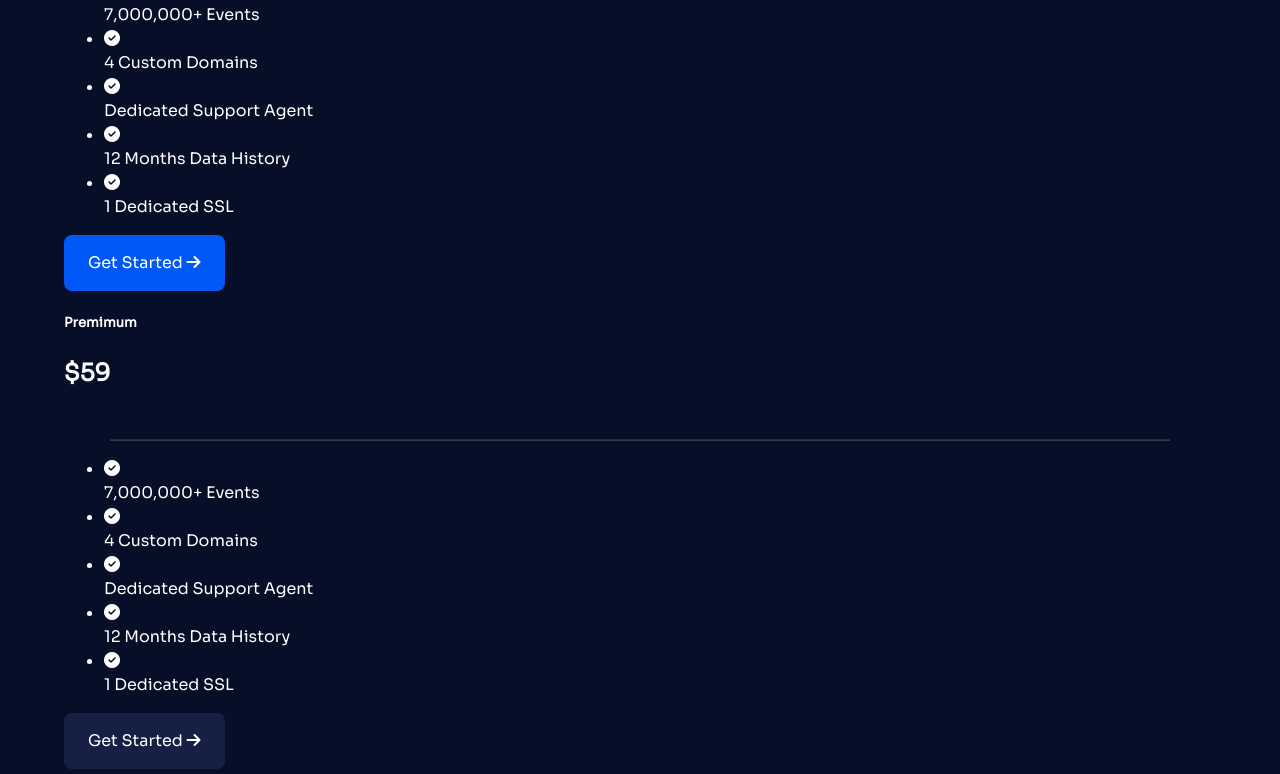
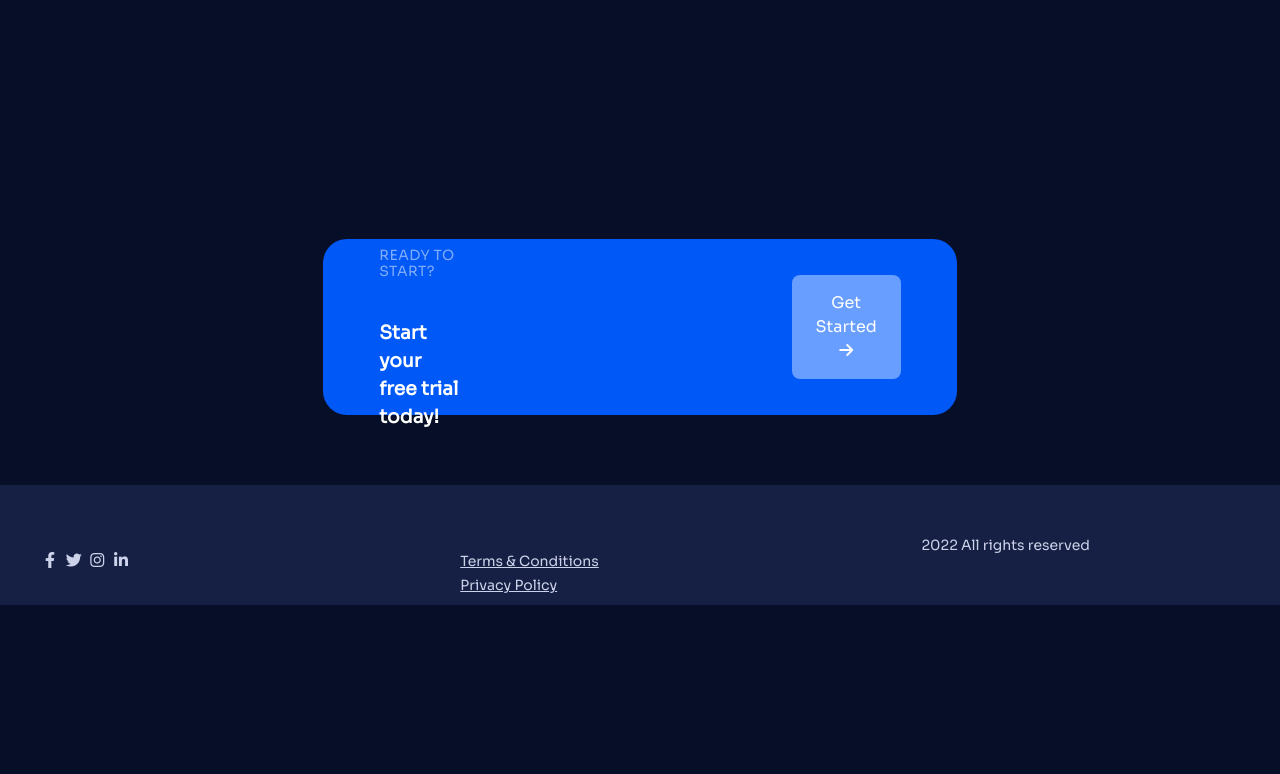
Before and after one commit to StasiS-web/Safia-Landing-Page, a plain HTML site: page safia-website/index.html in a window 1280 px wide. Shown: the part 5326-6100 px from the top of the page. After the commit the page ends 5931 px from the top, so only its background shows below. Drawn offline with Linux system fonts and the light colour scheme; files whose address does not match are found by name.

Commit message:
style price plan & footer sections

```diff
--- a/safia-website/styles/main.css
+++ b/safia-website/styles/main.css
@@ -9,6 +9,7 @@
   --space-cadet-color: #162044;
   --line-color: #4E5A85;
   --cornflower-blue: #689EFF;
+  --oxford-blue: #081131;
 
   --font-name: 'Sora', sans-serif;
 }
@@ -284,7 +285,6 @@
   background-color: var(--clr-blue);
 }
 
-
 #features .box .box-container{
   margin-top: 96px;
   border-radius: 24px;
@@ -368,8 +368,252 @@
   padding: 70px 64px;
 }
 
+.subheading-title{
+  margin-left: 40px;
+  font-weight: 500;
+  font-size: 20px;
+  line-height: 32px;
+  letter-spacing: 0.02em;
+  text-transform: uppercase;
+  color: var(--clr-cool-gray);
+}
+
+#pricing .price-container{
+  display: flex;
+  justify-content: center;
+  flex-direction: row;
+  margin: 0 auto;
+  align-items: center;
+}
+
+.price-container .plans .free-plan {
+  left: 80px;
+  top: 4913px;
+}
+
+.plans .premimum-plan hr,
+.plans .free-plan hr,
+.plans .basic-plan hr{
+  width: 85%;
+  height: 2px;
+  margin-top: auto;
+  margin-right: auto;
+  color: var(--line-color);
+  opacity: 0.16;
+  border-radius: 16px;
+}
+
+.plans .premimum-plan .price .currency,
+.plans .basic-plan .price .currency,
+.plans .free-plan .price .currency{
+  color: var(--line-color);
+}
+
+.plans .premimum-plan .price,
+.plans .basic-plan .price,
+.plans .free-plan .price{
+  top: 12px;
+  margin-left: 40px;
+  width: 77px;
+  height: 64px;
+  font-weight: 600;
+  font-size: 56px;
+  line-height: 64px;
+  letter-spacing: -0.04em;
+}
+
+ul li{
+  list-style-type: none;
+}
+
+ul li i{
+  direction: inline-flex;
+  margin-right: 10px;
+  color: var(--line-color);
+}
+
+ul li .item{
+  display: inline-flex;
+  font-weight: 400;
+  font-size: 16px;
+  line-height: 24px;
+}
+
+.price-container .plans{
+  display: flex;
+  justify-content: space-evenly;
+  flex-direction: row;
+  margin: 0 auto;
+  align-items: center;
+}
+
+.price-container .plans .premimum-plan .price-btn,
+.price-container .plans .free-plan .price-btn{
+  margin-left: 48px;
+  border-radius: 16px;
+  background-color: var(--line-color);
+}
+
+.price-container .plans .basic-plan .btn-primary {
+  margin-left: 48px;
+  border-radius: 16px;
+}
+
+.price-container .plans .free-plan .btn:hover,
+.price-container .plans .premimum-plan .btn:hover {
+  background-color: var(--cornflower-blue);
+}
+
+.price-container .plans .free-plan .price-btn:hover{
+  background-color: var(--cornflower-blue);
+}
+
+.price-container .plans .free-plan,
+.price-container .plans  {
+  top: 4913px;
+}
+
+.price-container .plans .basic-plan{
+  width: 400px;
+  height: 630px;
+  position: relative;
+  margin: 0 5px;
+  border-radius: 16px;
+  padding: 43px;
+  margin-left: 40px;
+  background-color: var(--space-cadet-color);
+}
+
+.price-container .plans .premimum-plan{
+  margin-left: 40px;
+}
+
+.price-container .plans .free-plan,
+.price-container .plans .premimum-plan{
+  padding: 43px;
+  background-color: var(--oxford-blue);
+  box-shadow: 0px 35px 45px rgba(7, 14, 39, 0.05);
+  border-radius: 16px;
+}
+
+#pricing .box .box-container .pricing-titles{
+  flex-direction: column;;
+}
+
+#pricing .box {
+  display: flex;
+  justify-content: center;
+  align-items: center;
+  margin: 0 auto;
+  padding-top: 253px;
+}
+
+#pricing .box .box-container{
+  display: flex;
+  justify-content: center;
+  align-items: center;
+  margin: 0 auto;
+  width: 55%;
+  height: 176px;
+  border-radius: 24px;
+  margin-left: 190px;
+  margin-right: 190px;
+  padding-left: 56px;
+  padding-top: 52px;
+  padding-bottom: 52px;
+  background-color: var(--clr-blue);
+}
+
+#pricing .box .box-container .btn{
+  margin-right: 56px;
+  background-color: var(--cornflower-blue);
+  margin-left: 329px;
+}
+
+#pricing .box .box-container .btn:hover{
+  color: var(--cornflower-blue);
+  background-color: var(--crl-white);
+}
+
+#pricing .box .box-container .subtitle-pricing{
+  font-weight: 500;
+  font-size: 14px;
+  line-height: 16px;
+  padding-bottom: 16px;
+  letter-spacing: 0.03em;
+  text-transform: uppercase;
+  opacity: 0.5;
+}
 
 /*=============== FOOTER ===============*/
 footer{
+  display: flex;
+  justify-content: space-between;
+  width: 100%;
+  height: 120px;
   background-color: var(--space-cadet-color);
 }
+
+div ul{
+  list-style-type: none;
+}
+
+div ul li{
+  text-decoration: none;
+}
+
+.social-icons{
+  margin-top: 48px;
+}
+
+.social-icons ul li{
+  display: inline-flex;
+  gap: 40px;
+  width: 20px;
+  height: 20px;
+  flex-direction: row;
+}
+
+.social-icons ul li i{
+  display: flex;
+  justify-content: center;
+  align-items: center;
+  margin: 0 auto;
+  color: var(--clr-lavender);
+}
+
+a{
+  color: var(--clr-lavender);
+}
+
+.footer-links{
+  width: 260px;
+  height: 24px;
+  left: 590px;
+  top: 6071px;
+  margin-top: 48px;
+}
+
+.footer-links ul li{
+  display: inline-flex;
+  flex-direction: row;
+  gap: 24px;
+}
+
+.footer-links ul li a{
+  margin-left: 24px;
+  font-weight: 400;
+  font-size: 14px;
+  line-height: 24px;
+}
+
+.copy {
+  margin-top: 48px;
+  padding-right: 190px;
+  top: 6071px;
+  font-weight: 400;
+  font-size: 14px;
+  line-height: 24px;
+  text-align: right;
+  color: var(--clr-lavender);
+}
```
